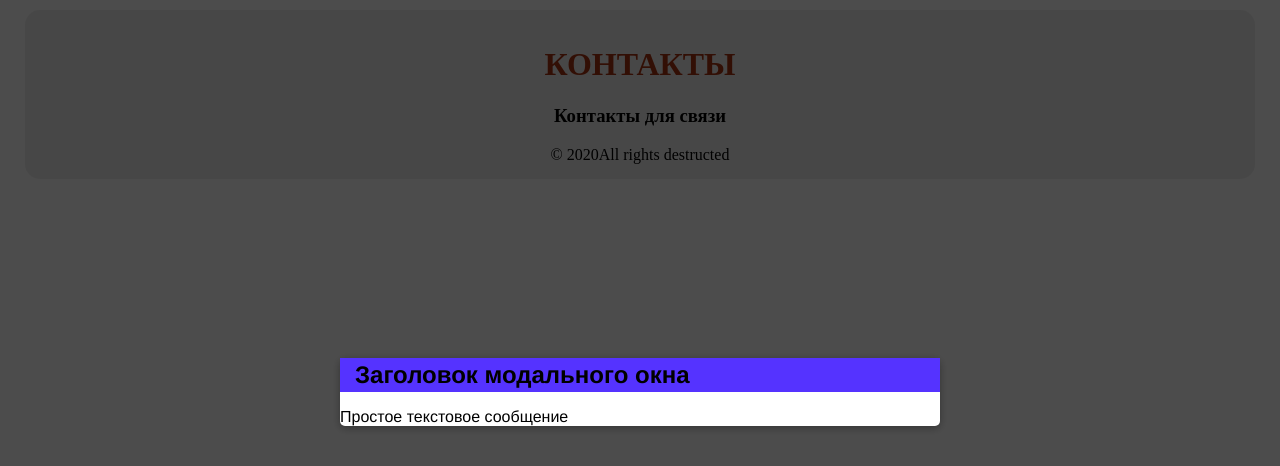
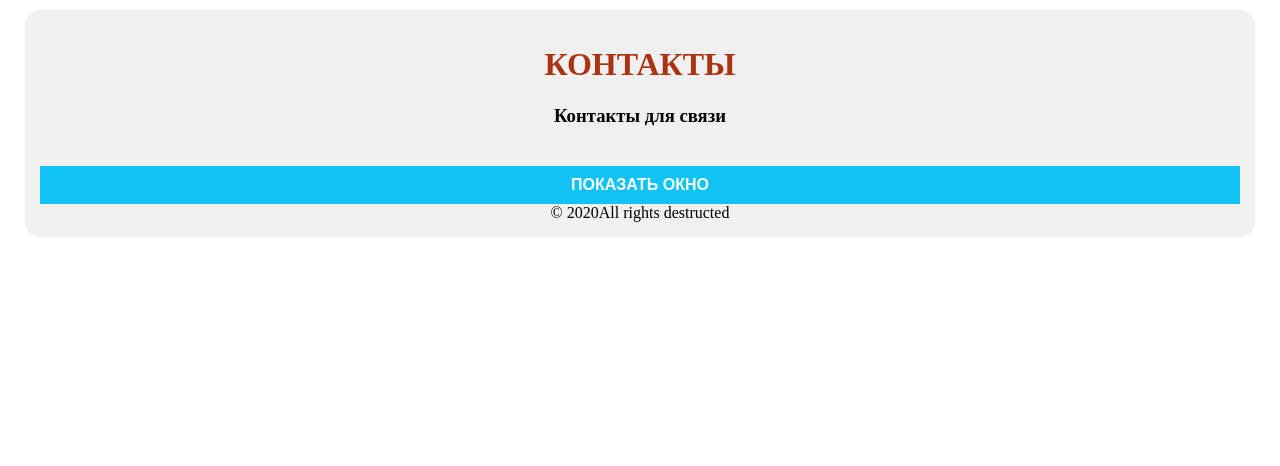
Before and after one commit to svoyparen/nuxtcontacts, a Nuxt app: page /Popup in a window 1280 px wide. Shown: the top 466 px of the page. Built offline with nearby package versions, Linux system fonts and the light colour scheme.

Commit message:
Add files via upload

```diff
--- a/pages/Popup.vue
+++ b/pages/Popup.vue
@@ -1,13 +1,23 @@
 <template>
   <div>
-    <PopupWindow
-      okTitle="Закрыть"
-    >
-      <h2 slot="header">Заголовок модального окна</h2>
-      <p slot="content">Простое текстовое сообщение</p>
-
-    </PopupWindow>
-
+    <button @click="show">Показать окно</button>
+    <div >
+      <PopupWindow okTitle="Закрыть" v-if="this.isVisible">
+        <div slot="header" class="header">
+          <h4>Заголовок модального окна</h4>
+        </div>
+        <div slot="content">
+          <p><span>Lorem ipsum dolor sit amet, consectetur adipisicing elit. Nihil fugit nam eligendi maiores, soluta sit odit maxime doloribus adipisci dignissimos deleniti. Suscipit voluptatum, eos sit ea nam blanditiis minima ducimus!</span>
+          <span>Similique et aut non nemo accusantium soluta, a excepturi. Ab, rem. Incidunt perspiciatis assumenda, distinctio, ullam tenetur repellat delectus nisi corrupti corporis omnis saepe magni quam, esse velit beatae aspernatur.</span>
+          <span>Laudantium temporibus labore quae veritatis, ex nulla. Debitis illo illum dolorem. Vel quidem quaerat aperiam, praesentium ipsam at ex molestiae! Quaerat voluptatum quia quae accusamus vero perspiciatis quas earum odit.</span></p>
+        </div>
+        <div slot="footer">
+            <button type="button" @click="hide">
+              {{ okTitle }}
+            </button>
+        </div>
+      </PopupWindow>
+    </div>
   </div>
 </template>
 
@@ -17,6 +27,28 @@
     components: {
       PopupWindow,
     },
+
+    data() {
+      return {
+        isVisible: false,
+        okTitle: 'Close',
+      }
+    },
+
+    methods: {
+      show() {
+        this.isVisible = true
+        console.log(this.isVisible)
+      },
+
+      hide() {
+        if( this.isVisible == true ) {
+          this.isVisible = false
+          console.log(this.isVisible)
+        }
+      }
+
+    }
 
   }
 
@@ -32,10 +64,13 @@
     background: #0fc3f5;
     transition: .3s;
   }
-  h2 {
+  .header {
     margin: 0;
-    padding: 3px 15px;
+    padding: 5px 15px;
     background-color: #5533ff;
+  }
+  p {
+    padding: 5px 15px;
   }
 
 </style>
--- /dev/null
+++ b/pages/Select.vue
@@ -0,0 +1,30 @@
+<template>
+	<div>
+		<DropList
+			label=""
+			placeholder=""
+			value=""
+			options=""
+			disabled
+			required
+		/>
+	</div>
+</template>
+
+<script>
+	import DropList from '~/components/DropList'
+	export default {
+		components: {
+			DropList,
+		},
+/*
+		data: () => {
+			label:'Title',
+			placeholder:'Something here',
+			value:2,
+			options:{
+			},
+		}
+*/
+	}
+</script>
```
